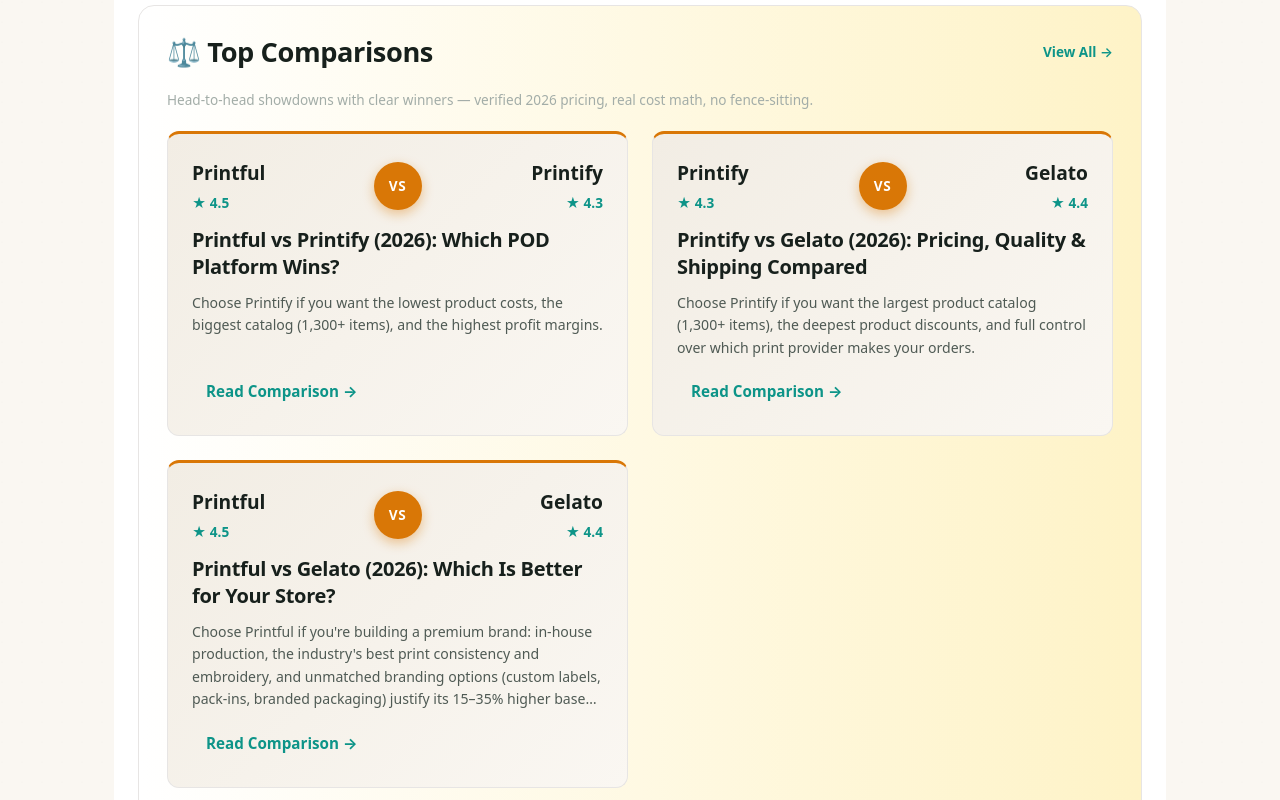
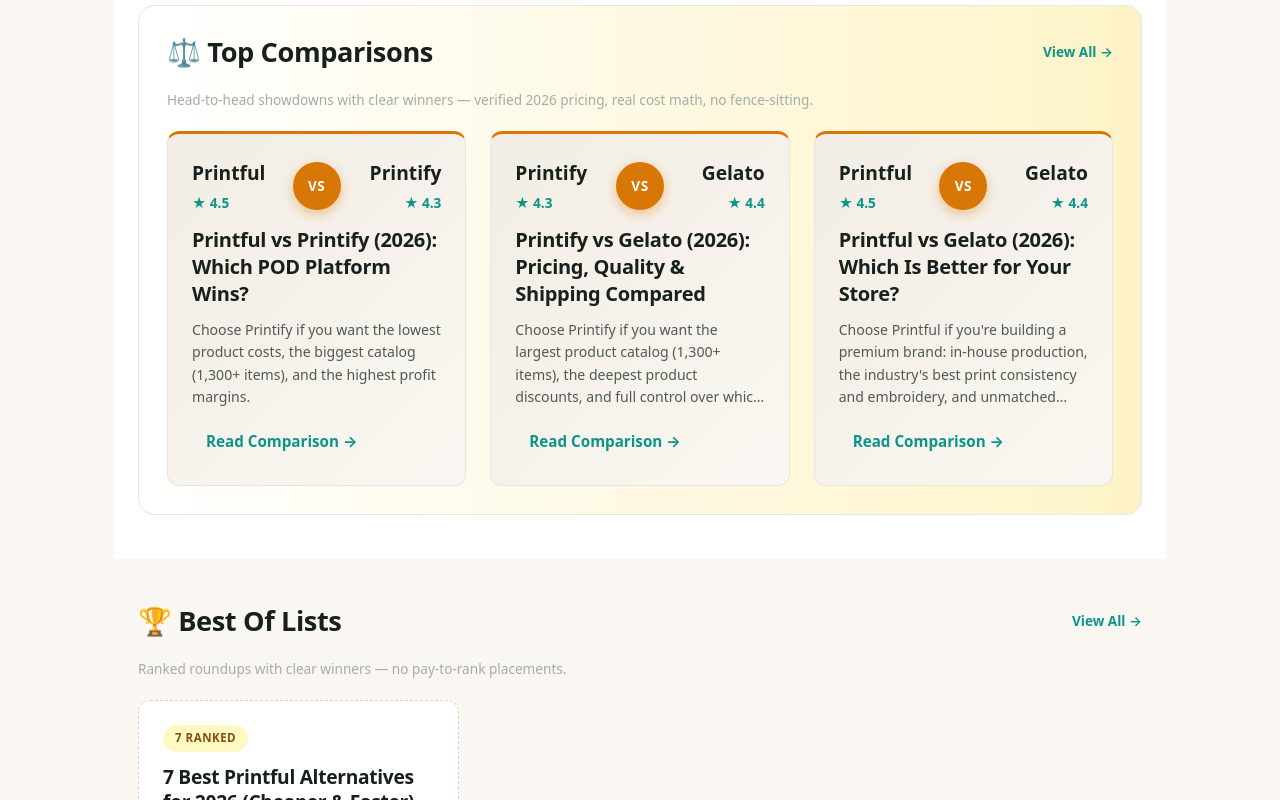
Before and after one commit to zprintprohk-rgb/aitoptools, a Next.js app: page / in a window 1280 px wide. Shown: the part 660-1460 px from the top of the page. Built offline with nearby package versions, Linux system fonts and the light colour scheme.

Commit message:
VS grid: minmax 280px to fit 3-across in featured panel

```diff
--- a/src/app/globals.css
+++ b/src/app/globals.css
@@ -1000,7 +1000,7 @@
 }
 .vs-grid {
   display: grid;
-  grid-template-columns: repeat(auto-fill, minmax(300px, 1fr));
+  grid-template-columns: repeat(auto-fill, minmax(280px, 1fr));
   gap: 24px;
 }
 .vs-card {
```
